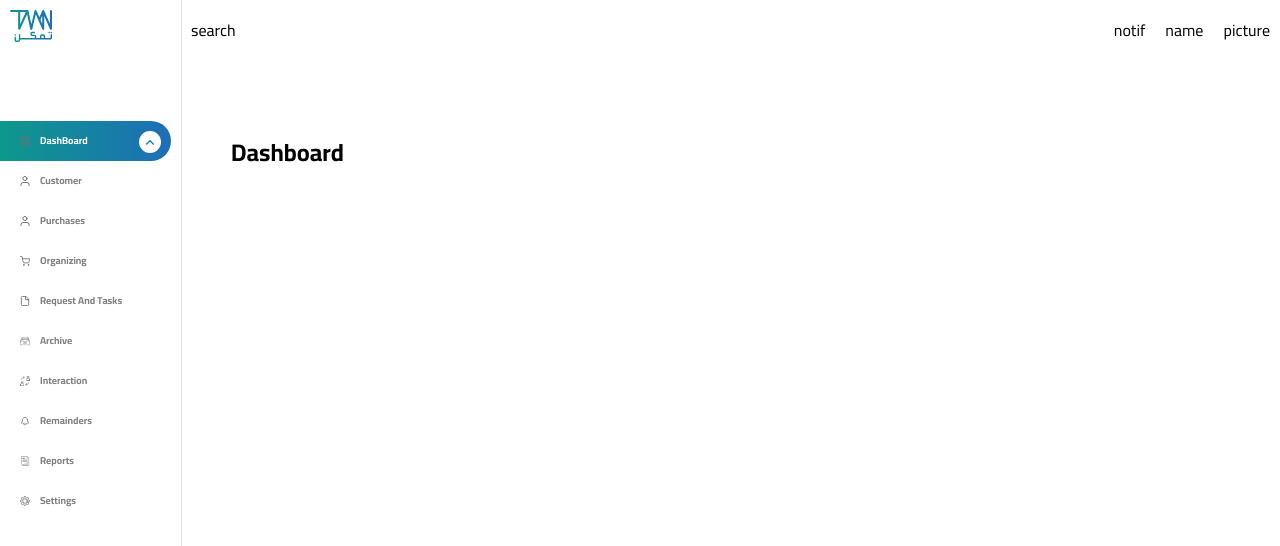
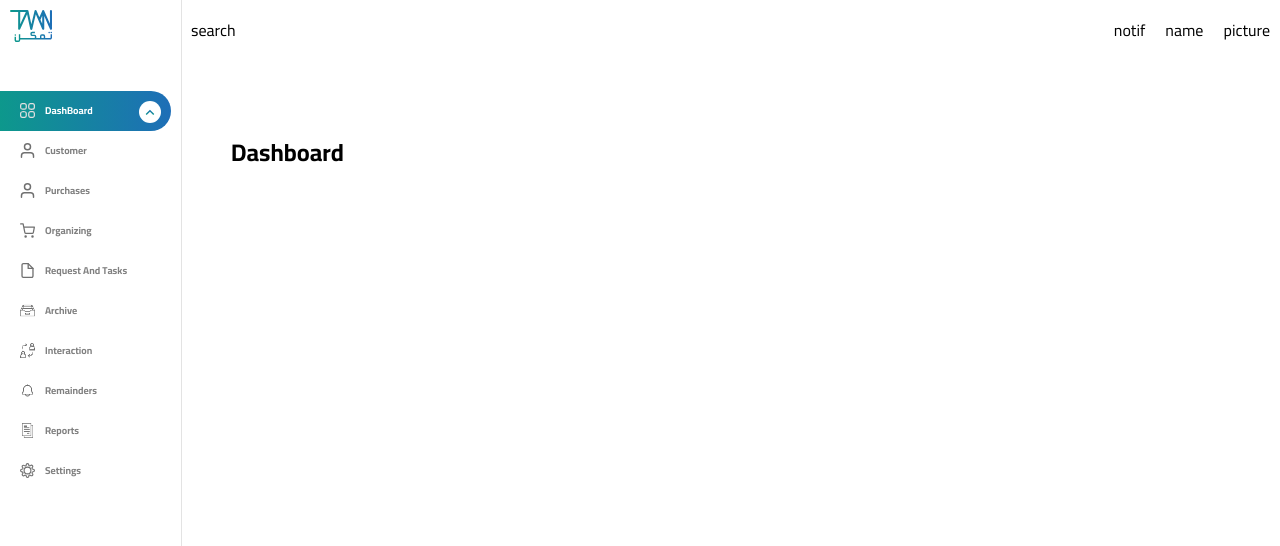
Before and after one commit to khalilkraiem/tamakan-erp-front, a React (Create React App) app: page / in a window 1280 px wide. Shown: the top 546 px of the page. Built offline with nearby package versions, Linux system fonts and the light colour scheme.

Commit message:
sidebar=> icon filter brightess when element is active

```diff
--- a/src/assets/styles/layoutStyle.css
+++ b/src/assets/styles/layoutStyle.css
@@ -17,7 +17,7 @@
   border-right: 1px solid rgba(192, 192, 192, 0.447);
 }
 .SideBarContainer{
-    margin-top: 60px;
+    margin-top: 30px;
 }
 .SideBarContainer .active {
     border-radius: 0px 20px 20px 0;
--- a/src/layouts/SideBar.js
+++ b/src/layouts/SideBar.js
@@ -29,7 +29,7 @@ function SideBar() {
                 <img
                   src={elem.image}
                   alt={elem.name}
-                  style={{ height: 10, width: 10 }}
+                  style={{ height: 15, width: 15,filter:location.pathname === elem.path? 'brightness(200%)':'' }}
                 />
                 <p className="mar10 fzs fwb">{elem.name}</p>
               </div>
```
